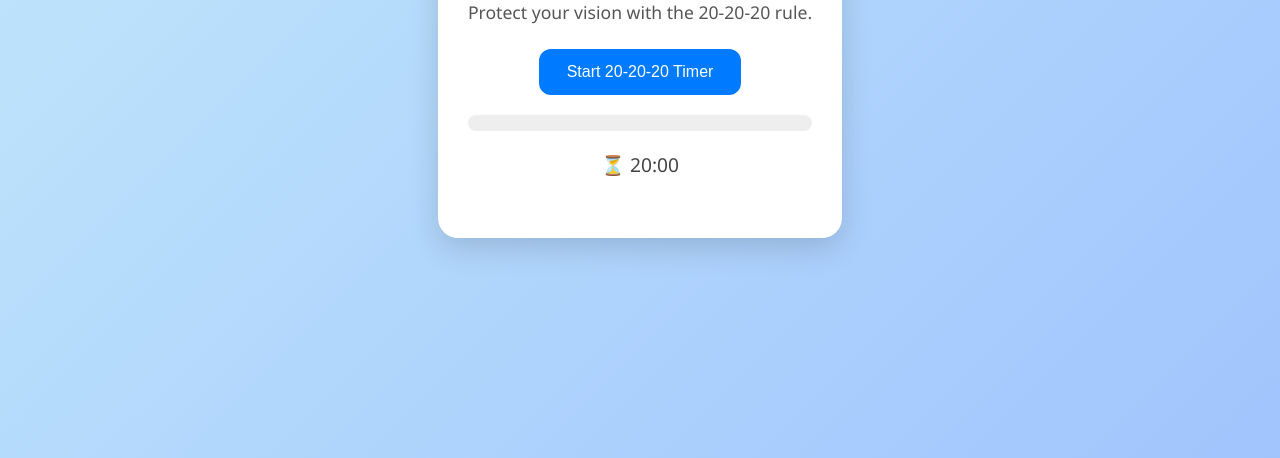
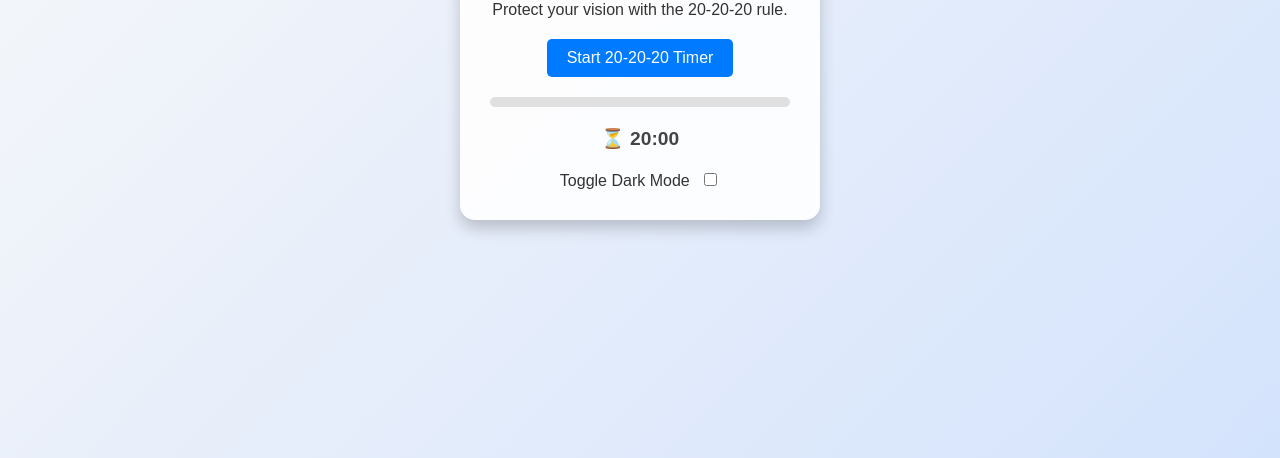
Before and after one commit to parasme277/eye, a plain HTML site: page index.html in a window 1280 px wide. Shown: the part 342-800 px from the top of the page. Drawn offline with Linux system fonts and the light colour scheme.

Commit message:
Update index.html

```diff
--- a/index.html
+++ b/index.html
@@ -5,8 +5,120 @@
   <meta name="viewport" content="width=device-width, initial-scale=1.0" />
   <title>EyeCare Tracker</title>
   <link rel="stylesheet" href="style.css" />
+  <style>
+    /* General styles */
+    body {
+      margin: 0;
+      font-family: Arial, sans-serif;
+      transition: background-color 0.5s, color 0.5s;
+    }
+
+    /* Light and dark mode background */
+    body.light-mode {
+      background: linear-gradient(135deg, #f9f9f9, #d4e3fc);
+      color: #333;
+    }
+
+    body.dark-mode {
+      background: linear-gradient(135deg, #1e293b, #0f172a);
+      color: #f1f5f9;
+    }
+
+    /* Wrapper and card styles */
+    .wrapper {
+      display: flex;
+      justify-content: center;
+      align-items: center;
+      height: 100vh;
+      padding: 20px;
+      box-sizing: border-box;
+    }
+
+    .card {
+      background: rgba(255, 255, 255, 0.9);
+      border-radius: 15px;
+      box-shadow: 0 8px 16px rgba(0, 0, 0, 0.2);
+      padding: 30px;
+      text-align: center;
+      max-width: 400px;
+      width: 100%;
+      transition: background-color 0.5s, color 0.5s;
+    }
+
+    .dark-mode .card {
+      background: rgba(30, 41, 59, 0.9);
+    }
+
+    h1 {
+      font-size: 2rem;
+      margin-bottom: 10px;
+    }
+
+    .subtitle {
+      font-size: 1rem;
+      margin-bottom: 20px;
+      color: inherit;
+    }
+
+    button {
+      background-color: #007bff;
+      color: #fff;
+      border: none;
+      border-radius: 5px;
+      padding: 10px 20px;
+      font-size: 1rem;
+      cursor: pointer;
+      transition: background-color 0.3s ease;
+    }
+
+    button:hover {
+      background-color: #0056b3;
+    }
+
+    #status {
+      margin: 15px 0;
+      font-size: 1rem;
+      font-weight: bold;
+    }
+
+    .progress-container {
+      background: #e0e0e0;
+      border-radius: 5px;
+      overflow: hidden;
+      height: 10px;
+      margin: 20px 0;
+    }
+
+    #progress-bar {
+      height: 10px;
+      background-color: #007bff;
+      width: 0;
+      transition: width 1s;
+    }
+
+    #countdown {
+      font-size: 1.2rem;
+      font-weight: bold;
+      margin-top: 20px;
+    }
+
+    .toggle-container {
+      margin-top: 20px;
+    }
+
+    .toggle-label {
+      cursor: pointer;
+      font-size: 1rem;
+      color: inherit;
+    }
+
+    .toggle-switch {
+      margin-left: 10px;
+      cursor: pointer;
+    }
+  </style>
 </head>
-<body>
+<body class="light-mode">
   <div class="wrapper">
     <div class="card">
       <h1>👁️ EyeCare Tracker</h1>
@@ -17,6 +129,17 @@
         <div id="progress-bar"></div>
       </div>
       <p id="countdown">⏳ 20:00</p>
+      <div class="toggle-container">
+        <label class="toggle-label" for="theme-toggle">
+          Toggle Dark Mode
+          <input
+            type="checkbox"
+            id="theme-toggle"
+            class="toggle-switch"
+            onchange="toggleTheme()"
+          />
+        </label>
+      </div>
     </div>
   </div>
 
@@ -55,6 +178,12 @@
         }
       }, 1000);
     }
+
+    function toggleTheme() {
+      const body = document.body;
+      body.classList.toggle("dark-mode");
+      body.classList.toggle("light-mode");
+    }
   </script>
 </body>
 </html>
```
